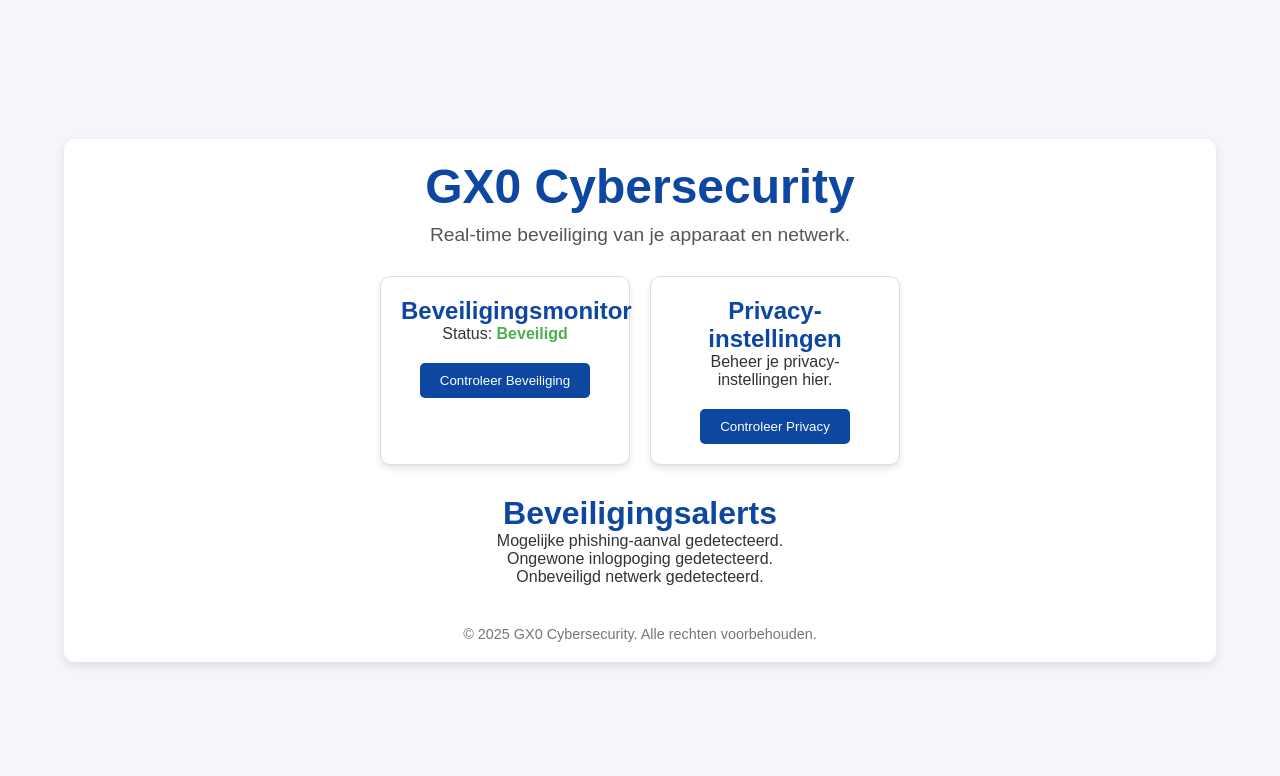
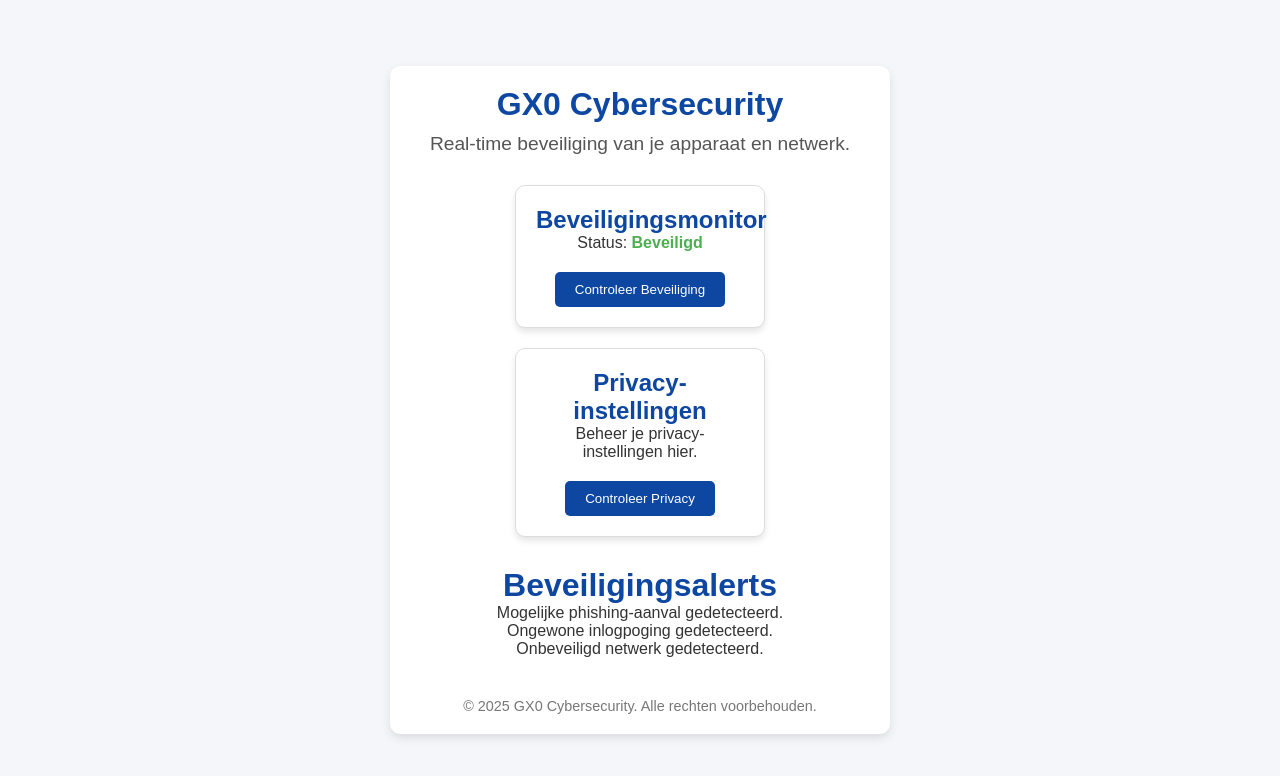
Before and after one commit to Mattergx0/GX0, a plain HTML site: page index.html in a window 1280 px wide. Drawn offline with Linux system fonts and the light colour scheme.

Commit message:
Update style.css

```diff
--- a/style.css
+++ b/style.css
@@ -13,11 +13,12 @@ body {
     justify-content: center;
     align-items: center;
     min-height: 100vh;
+    font-size: 1rem;
 }
 
 .app-container {
     width: 90%;
-    max-width: 1200px;
+    max-width: 500px;
     padding: 20px;
     background-color: #fff;
     border-radius: 10px;
@@ -26,7 +27,7 @@ body {
 }
 
 .header h1 {
-    font-size: 3rem;
+    font-size: 2rem;
     color: #0d47a1;
     margin-bottom: 10px;
 }
```
